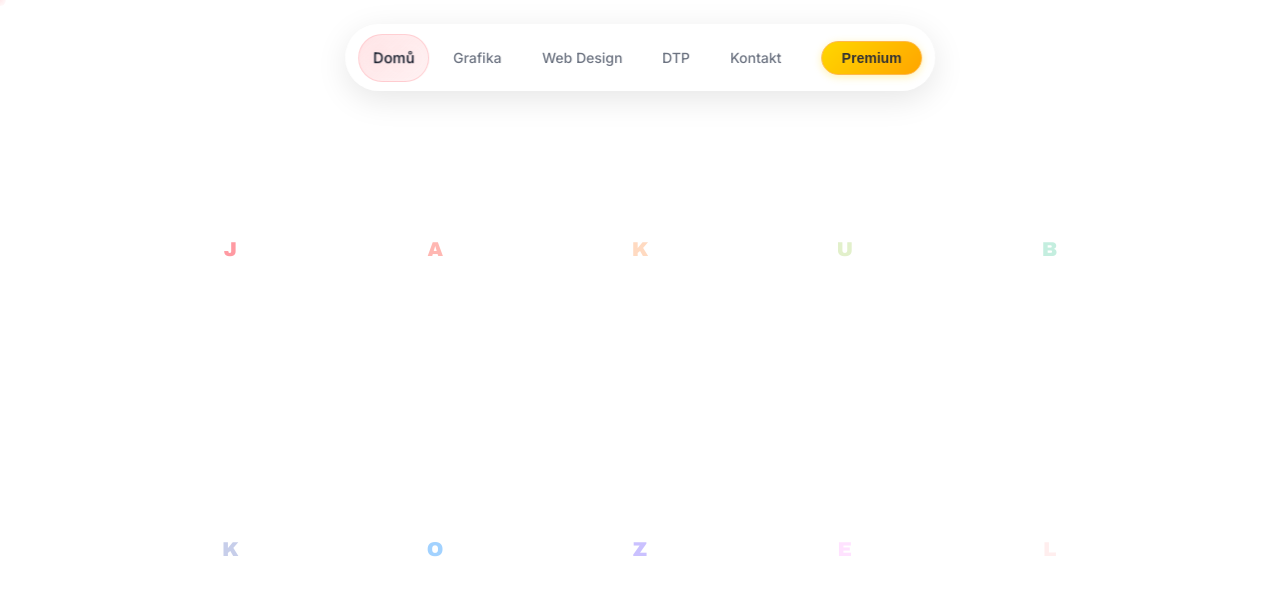
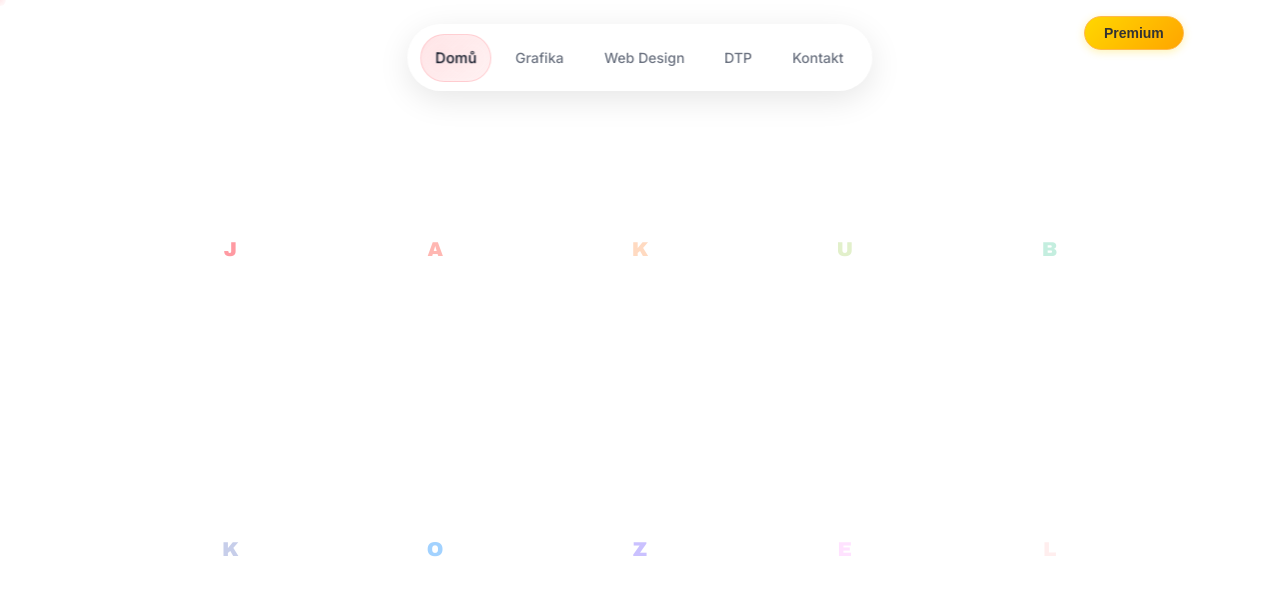
Before and after one commit to Louben17/jakubkozel, a Next.js app: page / in a window 1280 px wide. Shown: the top 596 px of the page. Built offline with nearby package versions, Linux system fonts and the light colour scheme.

Commit message:
fix: clean contact page design

```diff
--- a/src/components/Navigation.tsx
+++ b/src/components/Navigation.tsx
@@ -122,34 +122,7 @@ export default function Navigation() {
             );
           })}
 
-          {/* Desktop: CTA Button */}
-          <button
-            className="cta-button desktop-only"
-            onClick={() => {/* zatím nic */}}
-            style={{
-              marginLeft: '1rem',
-              padding: '0.5rem 1.2rem',
-              background: 'linear-gradient(135deg, #FFD700, #FFA500)',
-              color: '#333',
-              border: '1px solid #FFB84D',
-              borderRadius: '9999px',
-              fontSize: '0.875rem',
-              fontWeight: '600',
-              cursor: 'pointer',
-              transition: 'all 0.3s ease',
-              boxShadow: '0 2px 8px rgba(255, 215, 0, 0.3)',
-            }}
-            onMouseEnter={(e) => {
-              e.currentTarget.style.transform = 'translateY(-1px)';
-              e.currentTarget.style.boxShadow = '0 4px 12px rgba(255, 215, 0, 0.4)';
-            }}
-            onMouseLeave={(e) => {
-              e.currentTarget.style.transform = 'translateY(0)';
-              e.currentTarget.style.boxShadow = '0 2px 8px rgba(255, 215, 0, 0.3)';
-            }}
-          >
-            Premium
-          </button>
+
 
           {/* Mobile: Pouze sendvič button v krásném kolečku */}
           <button
@@ -185,6 +158,40 @@ export default function Navigation() {
         </div>
       </nav>
 
+      {/* CTA Button - samostatně za menu */}
+      <button
+        className={`cta-button-separate ${isVisible ? 'visible' : 'hidden'}`}
+        onClick={() => {/* zatím nic */}}
+        style={{
+          position: 'fixed',
+          top: '1rem',
+          right: '6rem',
+          padding: '0.5rem 1.2rem',
+          background: 'linear-gradient(135deg, #FFD700, #FFA500)',
+          color: '#333',
+          border: '1px solid #FFB84D',
+          borderRadius: '9999px',
+          fontSize: '0.875rem',
+          fontWeight: '600',
+          cursor: 'pointer',
+          transition: 'all 0.3s ease',
+          boxShadow: '0 2px 8px rgba(255, 215, 0, 0.3)',
+          zIndex: '1000',
+          opacity: isVisible ? '1' : '0',
+          transform: isVisible ? 'translateY(0)' : 'translateY(-20px)',
+        }}
+        onMouseEnter={(e) => {
+          e.currentTarget.style.transform = isVisible ? 'translateY(-1px)' : 'translateY(-20px)';
+          e.currentTarget.style.boxShadow = '0 4px 12px rgba(255, 215, 0, 0.4)';
+        }}
+        onMouseLeave={(e) => {
+          e.currentTarget.style.transform = isVisible ? 'translateY(0)' : 'translateY(-20px)';
+          e.currentTarget.style.boxShadow = '0 2px 8px rgba(255, 215, 0, 0.3)';
+        }}
+      >
+        Premium
+      </button>
+
       {/* Mobile dropdown menu - pill shape */}
       {isNavOpen && (
         <div className="mobile-dropdown" style={{ borderRadius: '1.5rem' }}>
@@ -209,28 +216,6 @@ export default function Navigation() {
             );
           })}
 
-          {/* Mobile: CTA Button */}
-          <button
-            className="mobile-cta-button"
-            onClick={() => {/* zatím nic */}}
-            style={{
-              margin: '1rem',
-              padding: '0.75rem 1.5rem',
-              background: 'linear-gradient(135deg, #FFD700, #FFA500)',
-              color: '#333',
-              border: '1px solid #FFB84D',
-              borderRadius: '9999px',
-              fontSize: '0.875rem',
-              fontWeight: '600',
-              cursor: 'pointer',
-              transition: 'all 0.3s ease',
-              boxShadow: '0 2px 8px rgba(255, 215, 0, 0.3)',
-              width: 'calc(100% - 2rem)',
-              textAlign: 'center'
-            }}
-          >
-            Premium
-          </button>
         </div>
       )}
 
```
